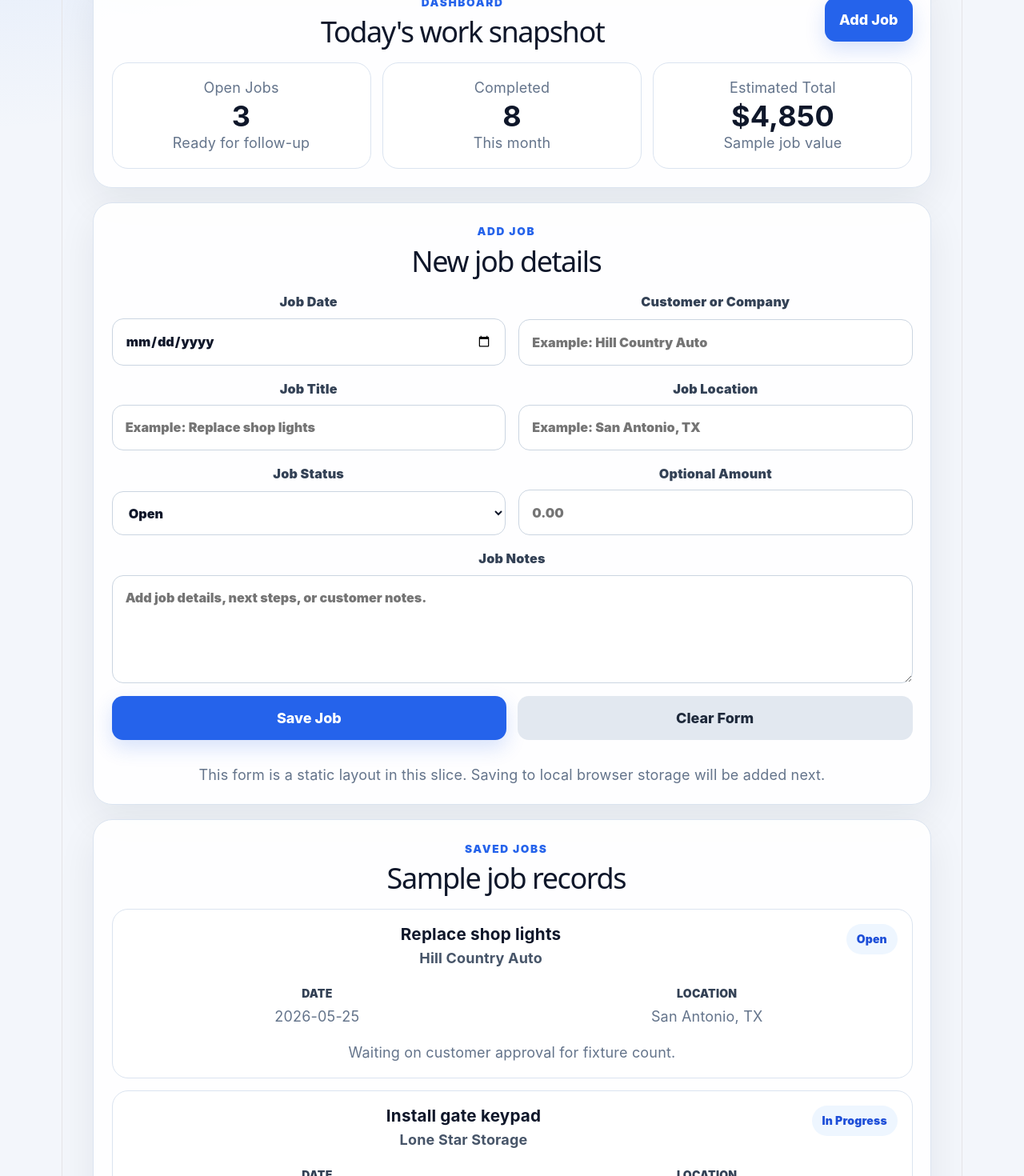
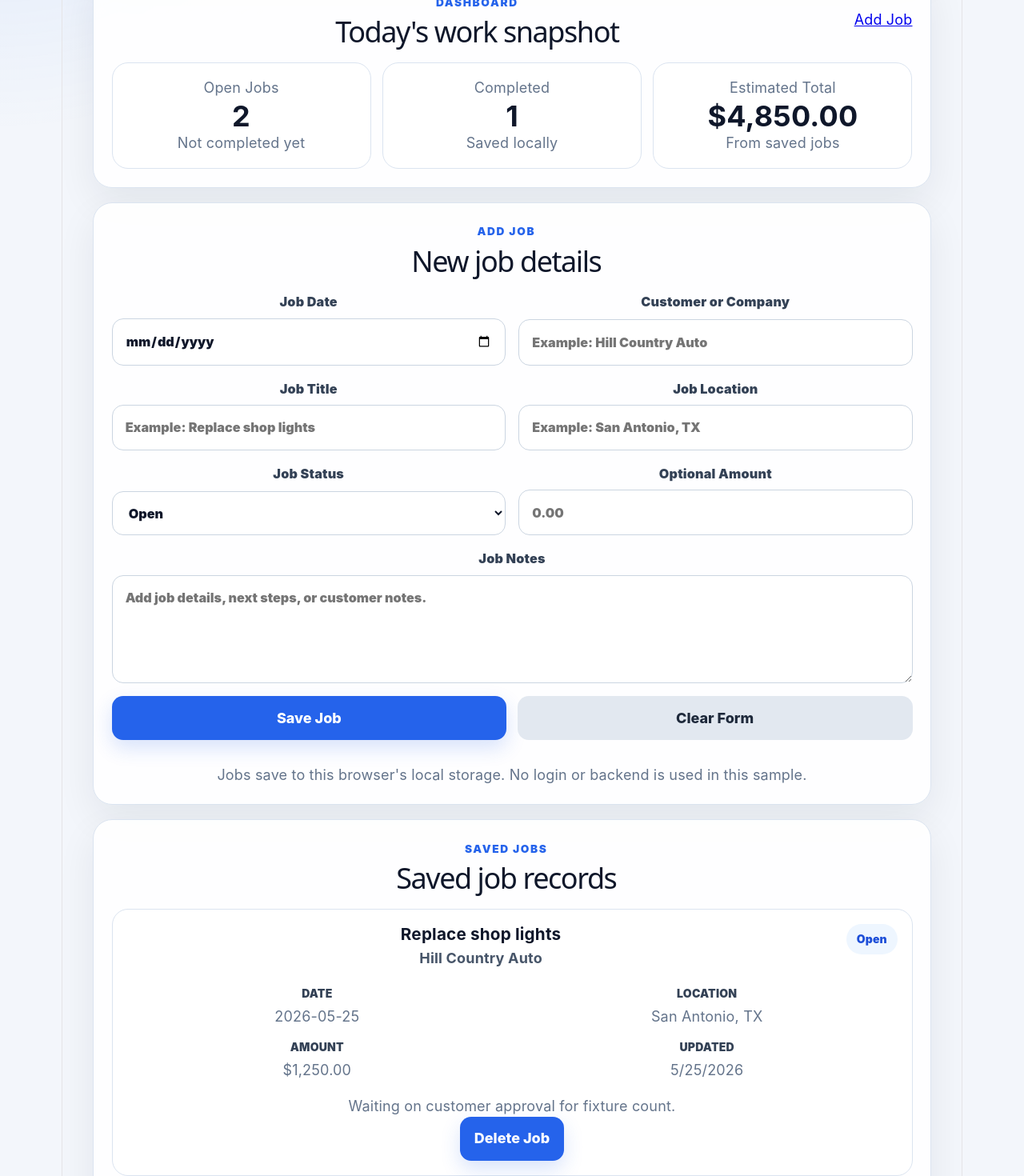
Before and after one commit to timbone72-CC/pwa-sample-portfolio, a React (Vite) app in the folder samples/job-tracker/: page / in a window 1280 px wide. Shown: the part 340-1810 px from the top of the page at 80% size. Built offline with nearby package versions, Linux system fonts and the light colour scheme.

Commit message:
Add Job Tracker local storage records

```diff
--- a/samples/job-tracker/src/App.jsx
+++ b/samples/job-tracker/src/App.jsx
@@ -1,51 +1,56 @@
+import { useEffect, useState } from 'react'
 import './App.css'
 
-// 1. App Data
-const dashboardStats = [
-  {
-    label: 'Open Jobs',
-    value: '3',
-    detail: 'Ready for follow-up',
-  },
-  {
-    label: 'Completed',
-    value: '8',
-    detail: 'This month',
-  },
-  {
-    label: 'Estimated Total',
-    value: '$4,850',
-    detail: 'Sample job value',
-  },
-]
+// 1. Storage Constants
+const STORAGE_KEY = 'pwaSampleJobTracker.jobs'
+
+// 2. App Data
+const initialFormState = {
+  jobDate: '',
+  customer: '',
+  jobTitle: '',
+  location: '',
+  status: 'Open',
+  amount: '',
+  notes: '',
+}
 
 const sampleJobs = [
   {
-    id: 'job-001',
+    id: 'sample-job-001',
     title: 'Replace shop lights',
     customer: 'Hill Country Auto',
     location: 'San Antonio, TX',
     status: 'Open',
     date: '2026-05-25',
+    amount: '1250',
     notes: 'Waiting on customer approval for fixture count.',
+    createdAt: '2026-05-25T08:00:00.000Z',
+    updatedAt: '2026-05-25T08:00:00.000Z',
   },
   {
-    id: 'job-002',
+    id: 'sample-job-002',
     title: 'Install gate keypad',
     customer: 'Lone Star Storage',
     location: 'Schertz, TX',
     status: 'In Progress',
     date: '2026-05-24',
+    amount: '2100',
     notes: 'Parts are on site. Finish wiring on next visit.',
+    createdAt: '2026-05-24T08:00:00.000Z',
+    updatedAt: '2026-05-24T08:00:00.000Z',
   },
   {
-    id: 'job-003',
+    id: 'sample-job-003',
     title: 'Repair office outlets',
     customer: 'Cibolo Dental',
     location: 'Cibolo, TX',
     status: 'Completed',
     date: '2026-05-22',
+    amount: '1500',
     notes: 'Customer signed off. Ready for report export.',
+    createdAt: '2026-05-22T08:00:00.000Z',
+    updatedAt: '2026-05-22T08:00:00.000Z',
   },
 ]
 
@@ -67,7 +72,46 @@ const futureAddOns = [
   },
 ]
 
-// 2. Small UI Helpers
+// 3. Storage Helpers
+function loadSavedJobs() {
+  const storedJobs = window.localStorage.getItem(STORAGE_KEY)
+
+  if (!storedJobs) {
+    return sampleJobs
+  }
+
+  try {
+    const parsedJobs = JSON.parse(storedJobs)
+
+    if (!Array.isArray(parsedJobs)) {
+      return sampleJobs
+    }
+
+    return parsedJobs
+  } catch {
+    return sampleJobs
+  }
+}
+
+function saveJobs(jobs) {
+  window.localStorage.setItem(STORAGE_KEY, JSON.stringify(jobs))
+}
+
+// 4. Formatting Helpers
+function formatCurrency(value) {
+  const amount = Number(value)
+
+  if (!Number.isFinite(amount) || amount <= 0) {
+    return 'Not set'
+  }
+
+  return new Intl.NumberFormat('en-US', {
+    currency: 'USD',
+    style: 'currency',
+  }).format(amount)
+}
+
+// 5. Small UI Helpers
 function StatusBadge({ status }) {
   return <span className="status-badge">{status}</span>
 }
@@ -82,7 +126,7 @@ function DashboardCard({ label, value, detail }) {
   )
 }
 
-function JobCard({ job }) {
+function JobCard({ job, onDelete }) {
   return (
     <article className="job-card">
       <div className="job-card__header">
@@ -96,15 +140,29 @@ function JobCard({ job }) {
       <dl className="job-card__details">
         <div>
           <dt>Date</dt>
-          <dd>{job.date}</dd>
+          <dd>{job.date || 'Not set'}</dd>
         </div>
         <div>
           <dt>Location</dt>
-          <dd>{job.location}</dd>
+          <dd>{job.location || 'Not set'}</dd>
+        </div>
+        <div>
+          <dt>Amount</dt>
+          <dd>{formatCurrency(job.amount)}</dd>
+        </div>
+        <div>
+          <dt>Updated</dt>
+          <dd>{new Date(job.updatedAt).toLocaleDateString()}</dd>
         </div>
       </dl>
 
-      <p className="job-card__notes">{job.notes}</p>
+      <p className="job-card__notes">{job.notes || 'No notes added.'}</p>
+
+      <div className="job-card__actions">
+        <button className="danger-button" type="button" onClick={() => onDelete(job.id)}>
+          Delete Job
+        </button>
+      </div>
     </article>
   )
 }
@@ -121,8 +179,93 @@ function FutureAddOnCard({ item }) {
   )
 }
 
-// 3. Main App
+// 6. Main App
 function App() {
+  const [jobs, setJobs] = useState(() => loadSavedJobs())
+  const [formData, setFormData] = useState(initialFormState)
+
+  useEffect(() => {
+    saveJobs(jobs)
+  }, [jobs])
+
+  const openJobs = jobs.filter((job) => job.status !== 'Completed').length
+  const completedJobs = jobs.filter((job) => job.status === 'Completed').length
+  const estimatedTotal = jobs.reduce((total, job) => {
+    const amount = Number(job.amount)
+
+    if (!Number.isFinite(amount)) {
+      return total
+    }
+
+    return total + amount
+  }, 0)
+
+  const dashboardStats = [
+    {
+      label: 'Open Jobs',
+      value: String(openJobs),
+      detail: 'Not completed yet',
+    },
+    {
+      label: 'Completed',
+      value: String(completedJobs),
+      detail: 'Saved locally',
+    },
+    {
+      label: 'Estimated Total',
+      value: formatCurrency(estimatedTotal),
+      detail: 'From saved jobs',
+    },
+  ]
+
+  function handleInputChange(event) {
+    const { name, value } = event.target
+
+    setFormData((currentFormData) => ({
+      ...currentFormData,
+      [name]: value,
+    }))
+  }
+
+  function handleSaveJob() {
+    if (!formData.jobTitle.trim() || !formData.customer.trim()) {
+      window.alert('Job Title and Customer or Company are required.')
+      return
+    }
+
+    const now = new Date().toISOString()
+
+    const newJob = {
+      id: crypto.randomUUID(),
+      title: formData.jobTitle.trim(),
+      customer: formData.customer.trim(),
+      location: formData.location.trim(),
+      status: formData.status,
+      date: formData.jobDate,
+      amount: formData.amount,
+      notes: formData.notes.trim(),
+      createdAt: now,
+      updatedAt: now,
+    }
+
+    setJobs((currentJobs) => [newJob, ...currentJobs])
+    setFormData(initialFormState)
+  }
+
+  function handleDeleteJob(jobId) {
+    const shouldDelete = window.confirm('Delete this job record?')
+
+    if (!shouldDelete) {
+      return
+    }
+
+    setJobs((currentJobs) => currentJobs.filter((job) => job.id !== jobId))
+  }
+
+  function handleClearForm() {
+    setFormData(initialFormState)
+  }
+
   return (
     <main className="app-shell">
       <header className="app-header">
@@ -146,7 +289,9 @@ function App() {
             <p className="eyebrow">Dashboard</p>
             <h2>Today&apos;s work snapshot</h2>
           </div>
-          <button type="button">Add Job</button>
+          <a className="button-link" href="#add-job">
+            Add Job
+          </a>
         </div>
 
         <div className="dashboard-grid">
@@ -161,7 +306,7 @@ function App() {
         </div>
       </section>
 
-      <section className="section-card">
+      <section id="add-job" className="section-card">
         <div className="section-heading">
           <div>
             <p className="eyebrow">Add Job</p>
@@ -172,27 +317,50 @@ function App() {
         <form className="job-form">
           <label>
             Job Date
-            <input type="date" name="jobDate" />
+            <input
+              type="date"
+              name="jobDate"
+              value={formData.jobDate}
+              onChange={handleInputChange}
+            />
           </label>
 
           <label>
             Customer or Company
-            <input type="text" name="customer" placeholder="Example: Hill Country Auto" />
+            <input
+              type="text"
+              name="customer"
+              placeholder="Example: Hill Country Auto"
+              value={formData.customer}
+              onChange={handleInputChange}
+            />
           </label>
 
           <label>
             Job Title
-            <input type="text" name="jobTitle" placeholder="Example: Replace shop lights" />
+            <input
+              type="text"
+              name="jobTitle"
+              placeholder="Example: Replace shop lights"
+              value={formData.jobTitle}
+              onChange={handleInputChange}
+            />
           </label>
 
           <label>
             Job Location
-            <input type="text" name="location" placeholder="Example: San Antonio, TX" />
+            <input
+              type="text"
+              name="location"
+              placeholder="Example: San Antonio, TX"
+              value={formData.location}
+              onChange={handleInputChange}
+            />
           </label>
 
           <label>
             Job Status
-            <select name="status" defaultValue="Open">
+            <select name="status" value={formData.status} onChange={handleInputChange}>
               <option>Open</option>
               <option>In Progress</option>
               <option>Completed</option>
@@ -202,21 +370,39 @@ function App() {
 
           <label>
             Optional Amount
-            <input type="number" name="amount" min="0" step="0.01" placeholder="0.00" />
+            <input
+              type="number"
+              name="amount"
+              min="0"
+              step="0.01"
+              placeholder="0.00"
+              value={formData.amount}
+              onChange={handleInputChange}
+            />
           </label>
 
           <label className="job-form__wide">
             Job Notes
-            <textarea name="notes" rows="4" placeholder="Add job details, next steps, or customer notes." />
+            <textarea
+              name="notes"
+              rows="4"
+              placeholder="Add job details, next steps, or customer notes."
+              value={formData.notes}
+              onChange={handleInputChange}
+            />
           </label>
 
           <div className="form-actions job-form__wide">
-            <button type="button">Save Job</button>
-            <button className="secondary-button" type="button">Clear Form</button>
+            <button type="button" onClick={handleSaveJob}>
+              Save Job
+            </button>
+            <button className="secondary-button" type="button" onClick={handleClearForm}>
+              Clear Form
+            </button>
           </div>
 
           <p className="helper-text job-form__wide">
-            This form is a static layout in this slice. Saving to local browser storage will be added next.
+            Jobs save to this browser&apos;s local storage. No login or backend is used in this sample.
           </p>
         </form>
       </section>
@@ -225,14 +411,18 @@ function App() {
         <div className="section-heading">
           <div>
             <p className="eyebrow">Saved Jobs</p>
-            <h2>Sample job records</h2>
+            <h2>Saved job records</h2>
           </div>
         </div>
 
         <div className="job-list">
-          {sampleJobs.map((job) => (
-            <JobCard key={job.id} job={job} />
-          ))}
+          {jobs.length === 0 ? (
+            <p className="helper-text">No jobs saved yet. Add the first job above.</p>
+          ) : (
+            jobs.map((job) => (
+              <JobCard key={job.id} job={job} onDelete={handleDeleteJob} />
+            ))
+          )}
         </div>
       </section>
 
@@ -251,8 +441,8 @@ function App() {
         </div>
 
         <p className="helper-text">
-          These buttons are layout placeholders for the first shell. Working
-          export, backup, and print logic will be added in later slices.
+          These export buttons are still placeholders. Working export, backup,
+          and print logic will be added in later slices.
         </p>
       </section>
 
```
